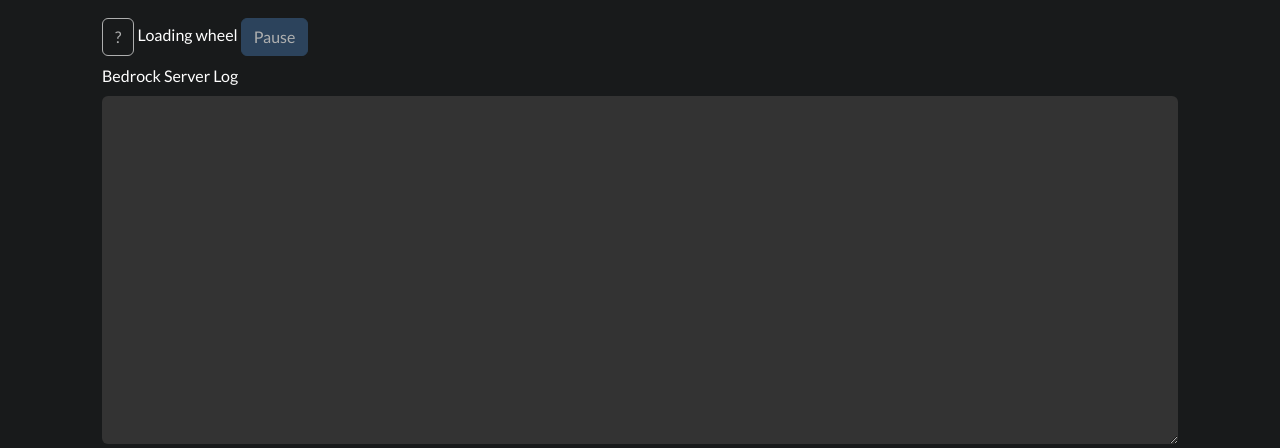
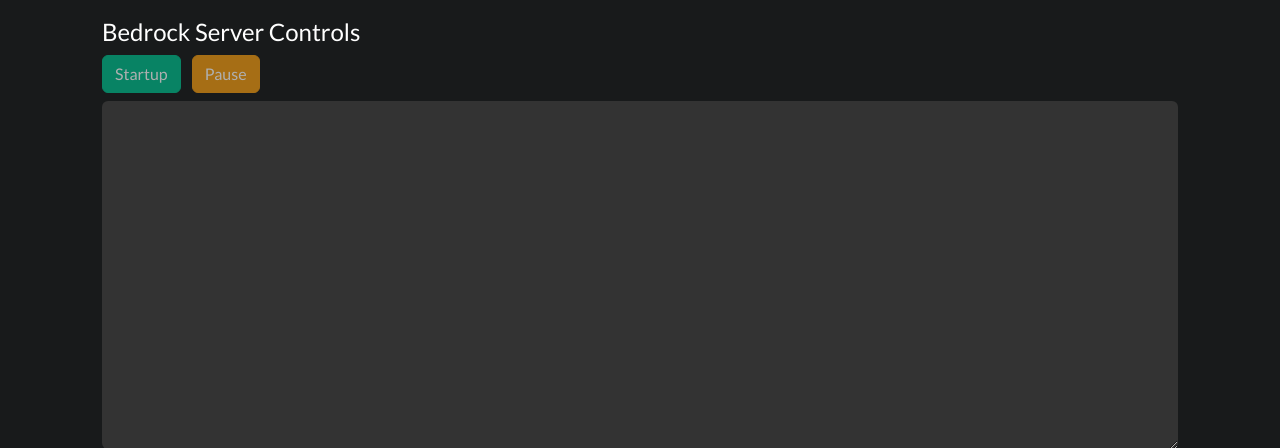
Before and after one commit to pdjohntony/bedrock-svc, a Flask app: page / in a window 1280 px wide. Shown: the part 72-520 px from the top of the page. Run offline with Flask 2, Linux system fonts and the light colour scheme; the visitor is signed in with stand-in values (Sample User, id 1); parts of the project's set-up code (start-up, migrations or seed data) failed here and were passed over; some libraries are stand-ins or nearby versions.

Commit message:
Refresh pause button

```diff
--- a/bedrocksvc/templates/home.html
+++ b/bedrocksvc/templates/home.html
@@ -1,14 +1,14 @@
 {% extends "layout.html" %}
 {% block content %}
 <div class="content-section" id="mainSection">
+	<h4>Bedrock Server Controls</h4>
 	<div class="mb-2">
-		<button id="bds-pwr-btn" class="btn" type="submit" disabled>?</button>
-		Loading wheel
-		<button id="bds-pause-btn" class="btn btn-primary" type="submit" disabled>Pause</button>
+		<button id="bds-pwr-btn" class="btn btn-success me-2" type="submit" disabled>Startup</button>
+		<button id="bds-pause-btn" class="btn btn-warning me-2" type="submit" disabled>Pause</button>
 	</div>
 
 	<div class="mb-2">
-		<label for="bds-log-text" class="form-label">Bedrock Server Log</label>
+		<!-- <label for="bds-log-text" class="form-label">Bedrock Server Controls</label> -->
 		<textarea class="form-control" id="bds-log-text" rows="14" disabled></textarea>
 	</div>
 </div>
@@ -18,11 +18,25 @@
 	<script type="text/javascript" charset="utf-8">
 		var socket = io();
 		var bds_status = null
+		var bds_status_refresh = true
 
+		// On DOM ready
+		$(document).ready(function(){
+			// Every 5 sec
+			setInterval(function() {
+				if (bds_status_refresh == true) {
+					socket.emit('bds-status');
+				}
+			}, 5000)
+		});
+
+		// Send connected msg to socket server
 		socket.on('connect', function() {
 				socket.emit('admin-connect', {data: 'Admin connected!'});
+				$('#bds-pause-btn').removeAttr("disabled");
 		});
 
+		// BDS status + power button status
 		socket.on('bds-status', function(msg) {
 			//$('#bds-log-text').append('Server Status: '+msg.data+'\n');
 
@@ -45,27 +59,34 @@
 			bds_status = msg.data
 		});
 
+		// Receive BDS Log Messages
 		socket.on('bds-log-msg', function(msg) {
 			$('#bds-log-text').append(msg.data+'\n');
 			$('#bds-log-text').scrollTop($('#bds-log-text')[0].scrollHeight);
 		});
 
-		$(document).ready(function(){
-			setInterval(function() {
-				socket.emit('bds-status');
-			}, 5000) // 5 sec
-		});
-
-		$("#bds-pwr-btn").click(function(){
+		// BDS power button click
+		$('#bds-pwr-btn').click(function(){
 			$('#bds-pwr-btn').attr('disabled', 'disabled');
 			if ($('#bds-pwr-btn').text() == 'Startup') {
 				socket.emit('bds-startup', {data: 'startup'});
 			} else {
 				socket.emit('bds-shutdown', {data: 'shutdown'});
 			}
+		});
 
-			//$(this).addClass("disabled");
-			//$("#spinner_connect").css("opacity",100);
+		// BDS status pause button click
+		$('#bds-pause-btn').click(function(){
+			if ($('#bds-pause-btn').text() == 'Pause') {
+				bds_status_refresh = false
+				$('#bds-pause-btn').text('Unpause');
+			} else {
+				bds_status_refresh = true
+				$('#bds-pause-btn').text('Pause');
+			}
 		});
+
+		//$(this).addClass("disabled");
+		//$("#spinner_connect").css("opacity",100);
 	</script>
 {% endblock scripts %}
```
